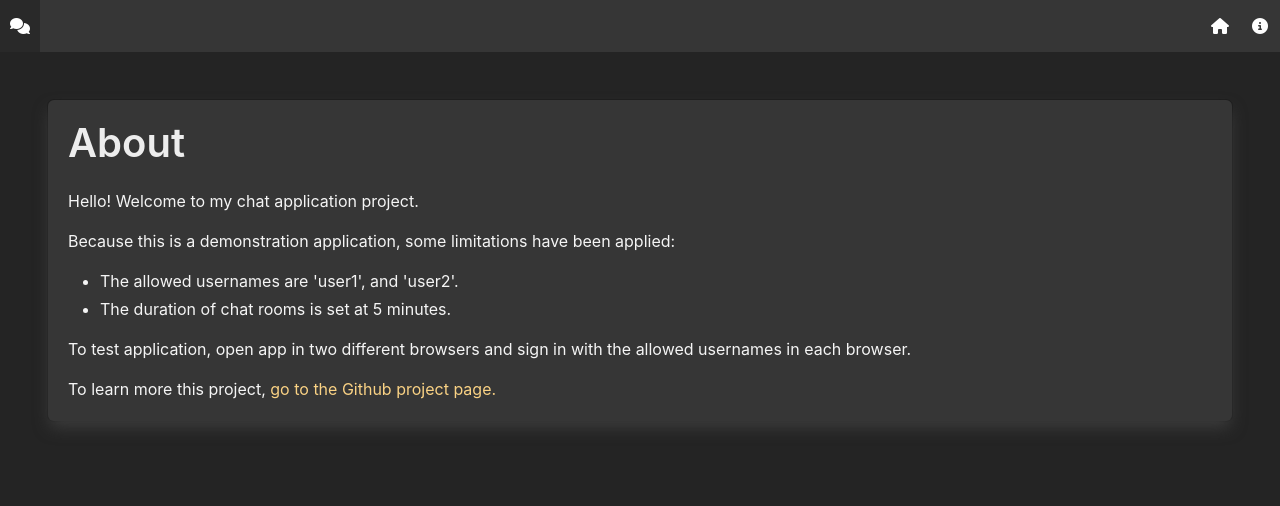
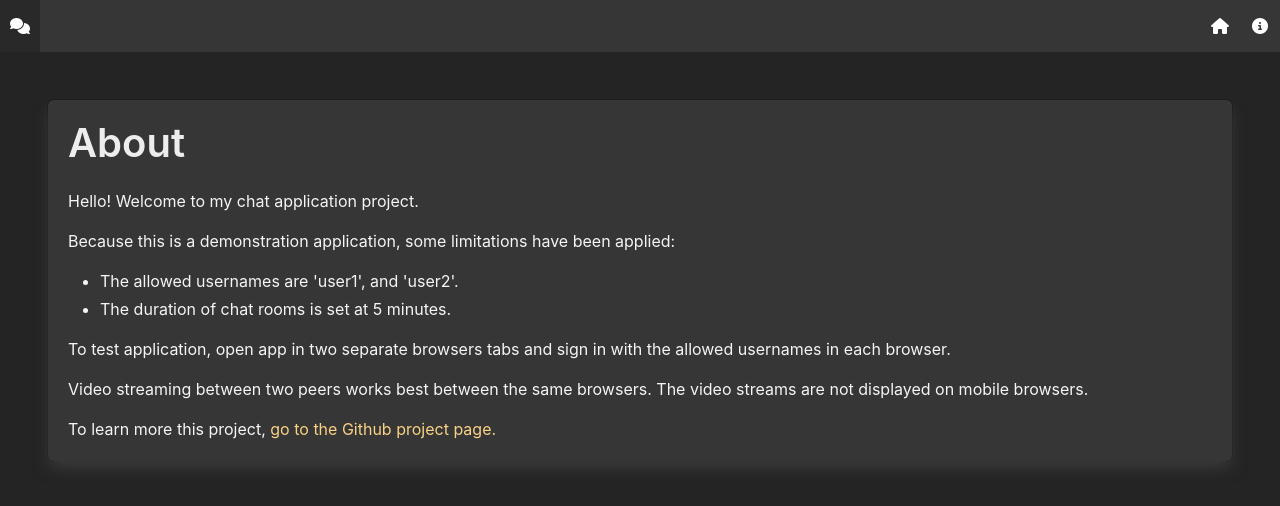
Before and after one commit to timamero/react-nodejs-video-chat, a React (Create React App) app in the folder frontend/: page /about in a window 1280 px wide. Shown: the top 506 px of the page. Built offline with nearby package versions, Linux system fonts and the light colour scheme; no server answers.

Commit message:
update content

```diff
--- a/frontend/src/components/AboutContent/AboutContent.tsx
+++ b/frontend/src/components/AboutContent/AboutContent.tsx
@@ -11,7 +11,8 @@ const AboutContent: React.FC = () => {
           <li>The allowed usernames are &apos;user1&apos;, and &apos;user2&apos;.</li>
           <li>The duration of chat rooms is set at 5 minutes.</li>
         </ul>
-        <p>To test application, open app in two different browsers and sign in with the allowed usernames in each browser.</p>
+        <p>To test application, open app in two separate browsers tabs and sign in with the allowed usernames in each browser.</p>
+        <p>Video streaming between two peers works best between the same browsers. The video streams are not displayed on mobile browsers.</p>
         <p>To learn more this project,{' '}
           <a href="https://github.com/timamero/react-nodejs-video-chat" target="_blank" rel="noreferrer">
             go to the Github project page.
```
Also changed, not shown: 1 other file (tests, documents, lock files or other folders).
